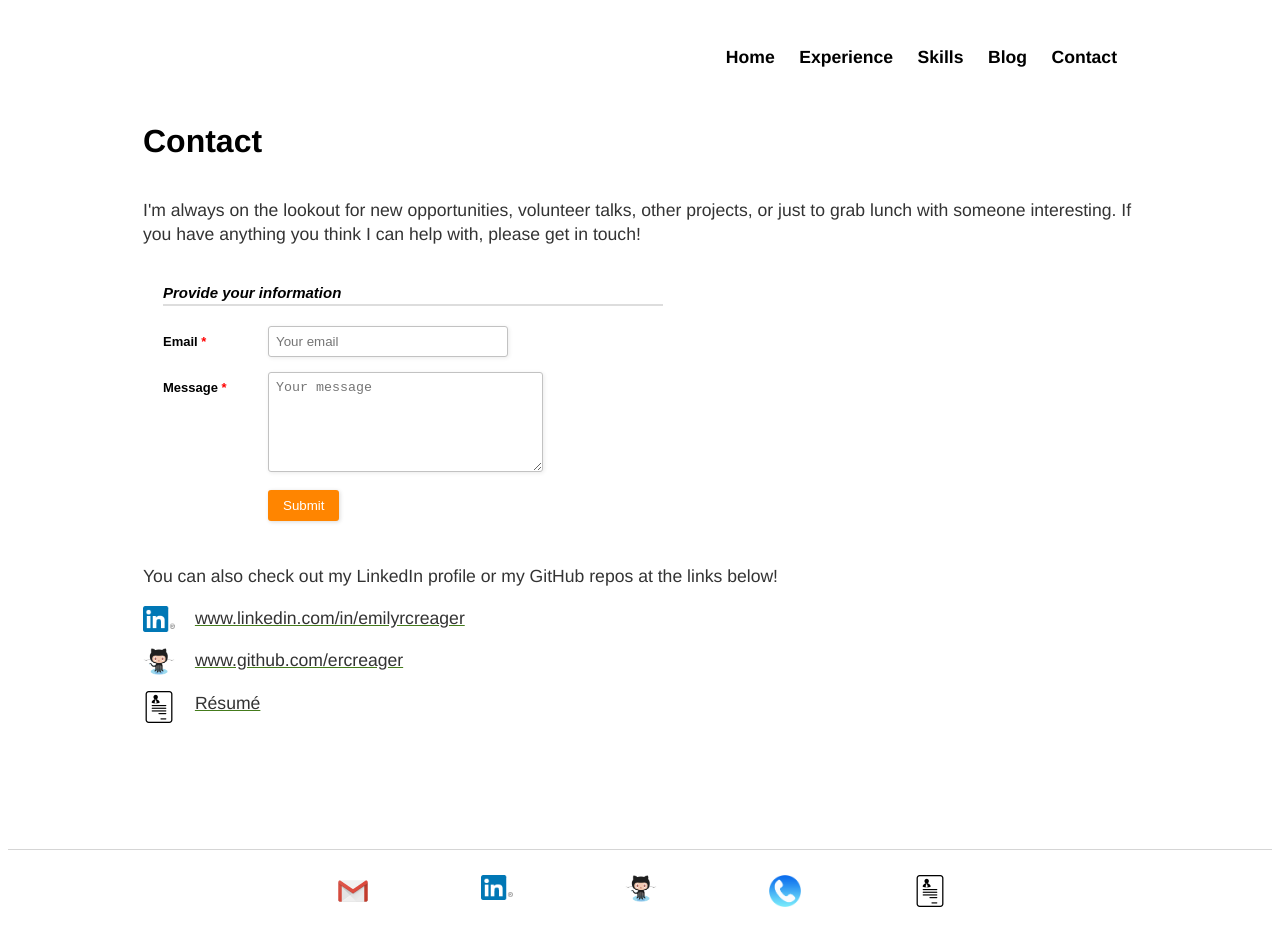
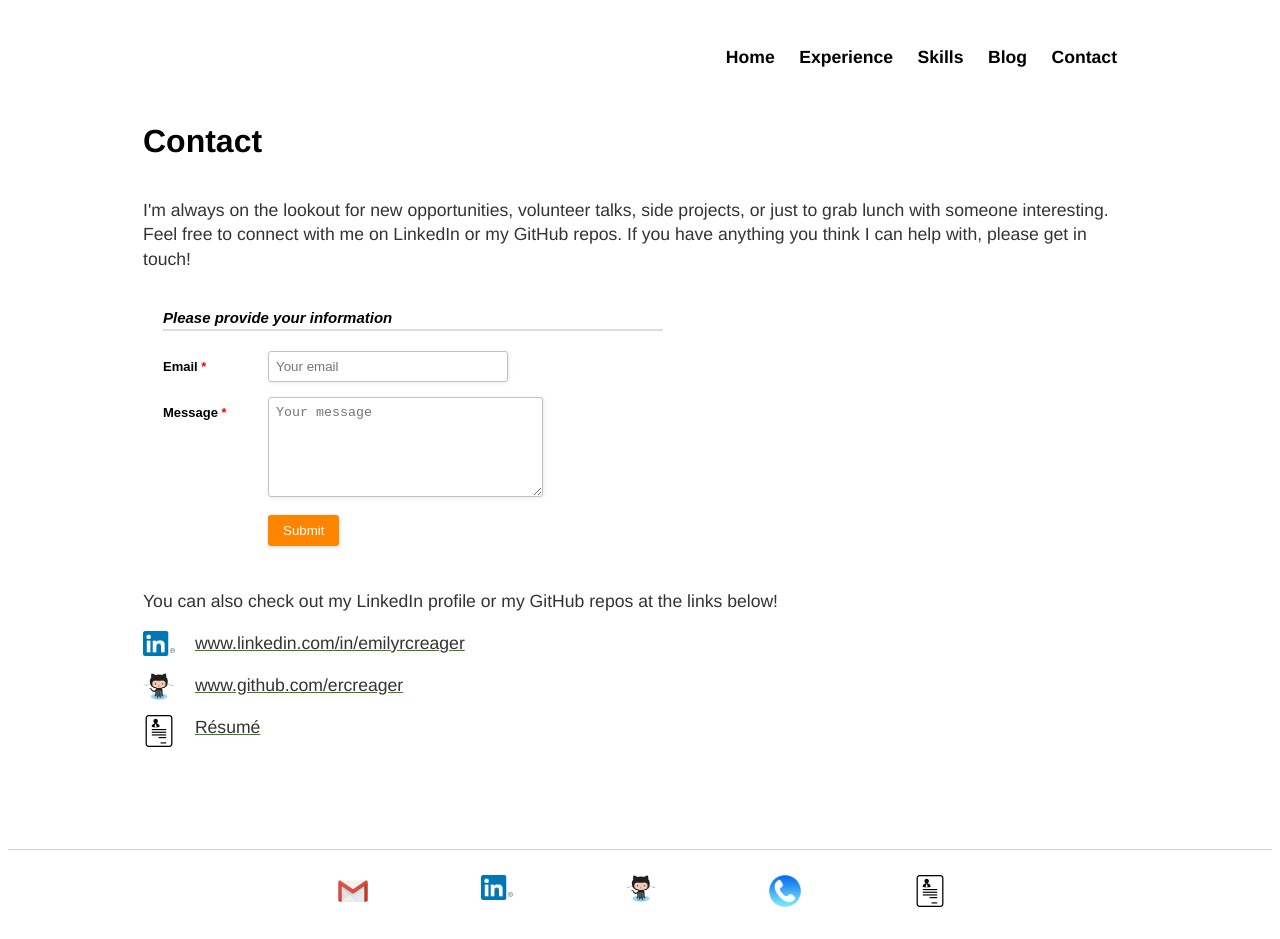
Before and after one commit to ercreager/ercreager.github.io, a Jekyll site: the page built from contact/index.html, in a window 1280 px wide. Built offline with Jekyll 4.4.1, drawn with Linux system fonts in a browser that asks for light colours.

Commit message:
Update contact page

```diff
--- a/contact/index.html
+++ b/contact/index.html
@@ -5,14 +5,13 @@ title: Contact
 <div>
 
 	<h1>Contact</h1>
-	<p>I'm always on the lookout for new opportunities, volunteer talks, other projects, or just to grab lunch with someone interesting. If you have anything you think I can help with, please get in touch!</p>
+	<p>I'm always on the lookout for new opportunities, volunteer talks, side projects, or just to grab lunch with someone interesting. Feel free to connect with me on LinkedIn or my GitHub repos. If you have anything you think I can help with, please get in touch!</p>
 
 	<div class="form-style-2">
-	<div class="form-style-2-heading">Provide your information</div>
+	<div class="form-style-2-heading">Please provide your information</div>
 		<form method="POST" action="https://formspree.io/emilyrcreager@gmail.com">
 			<label for="field1"><span>Email <span class="required">*</span></span><input type="email" class="input-field" name="email" placeholder="Your email" /></label>
 			<label for="field5"><span>Message <span class="required">*</span></span><textarea name="message" class="textarea-field" placeholder="Your message"></textarea></label>
-
 			<label><span>&nbsp;</span><input type="submit" value="Submit" /></label>
 		</form>
 	</div>
```
